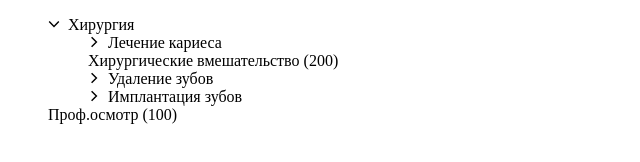
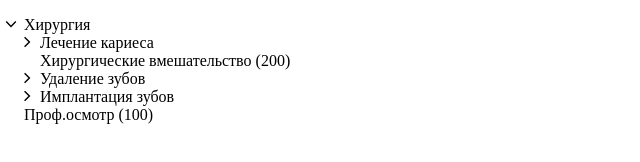
Before and after one commit to kew8778/Test-task-of-Li-iL, a plain HTML site: page index.html in a window 1280 px wide. Both pictures are taken after a click on the item "Хирургия". Shown: the whole page, without its empty margins (0-640 px from the left). Drawn offline with Linux system fonts and the light colour scheme.

Commit message:
мелочи

```diff
--- a/script.js
+++ b/script.js
@@ -29,7 +29,7 @@ function getList(arr, id = null) {
 
   let ul = document.createElement('ul');
 
-  if (id > 0) {
+  if (id) {
     ul.classList.add('hidden');
   }
 
--- a/style.css
+++ b/style.css
@@ -1,5 +1,6 @@
 .prizeList ul {
   list-style-type: none;
+  padding-left: 1em;
 }
 
 .hidden {
@@ -10,12 +11,10 @@
   cursor: pointer;
 }
 
-.arrowRight::before {
-  content: url(arrow-right.svg);
-  margin-right: 0.5em;
+.arrowRight {
+  list-style-image: url(arrow-right.svg);
 }
 
-.arrowDown::before {
-  content: url(arrow-down.svg);
-  margin-right: 0.5em;
+.arrowDown {
+  list-style-image: url(arrow-down.svg);
 }
```
